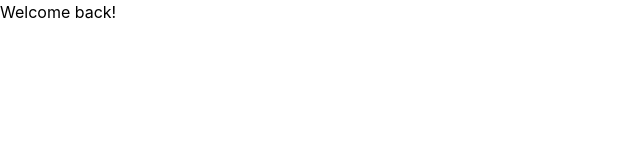
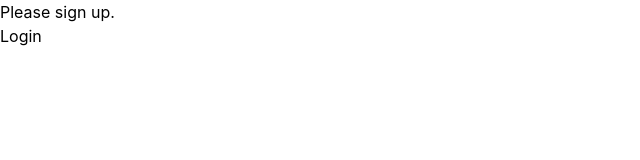
Before and after one commit to yasin1376/react-todo-app, a React (Create React App) app: page / in a window 1280 px wide. Shown: the top 160 px of the page, without its empty margins (0-640 px from the left). Built offline with nearby package versions, Linux system fonts and the light colour scheme.

Commit message:
some changes

```diff
--- a/src/index.js
+++ b/src/index.js
@@ -23,7 +23,57 @@
   return <GuestGreeting />;
 }
 
-root.render(<Greeting isLoggedIn={true} />);
+function LoginButton(props) {
+  return (
+    <button onClick={props.onClick}>
+      Login
+    </button>
+  );
+}
+
+function LogoutButton(props) {
+  return (
+    <button onClick={props.onClick}>
+      Logout
+    </button>
+  );
+}
+
+class LoginControl extends React.Component {
+  constructor(props) {
+    super(props);
+    this.handleLoginClick = this.handleLoginClick.bind(this);
+    this.handleLogoutClick = this.handleLogoutClick.bind(this);
+    this.state = {isLoggedIn: false};
+  }
+
+  handleLoginClick() {
+    this.setState({isLoggedIn: true});
+  }
+
+  handleLogoutClick() {
+    this.setState({isLoggedIn: false});
+  }
+
+  render() {
+    const isLoggedIn = this.state.isLoggedIn;
+    let button;
+    if (isLoggedIn) {
+      button = <LogoutButton onClick={this.handleLogoutClick} />;
+    } else {
+      button = <LoginButton onClick={this.handleLoginClick} />;
+    }
+
+    return (
+      <div>
+        <Greeting isLoggedIn={isLoggedIn} />
+        {button}
+      </div>
+    );
+  }
+}
+
+root.render(<LoginControl />);
 // root.render(
 //   <React.StrictMode>
 //     <App />
```
